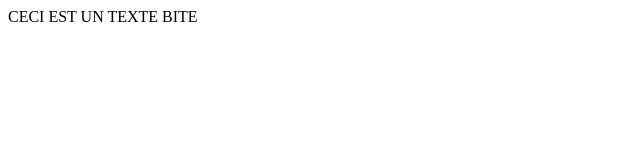
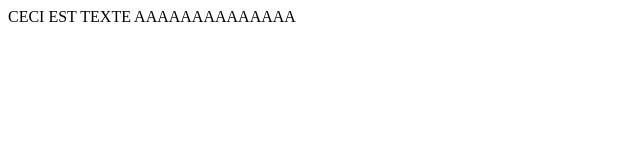
Before and after one commit to RowanLC/Test-Rowan, a plain HTML site: page index.html in a window 1280 px wide. Shown: the whole page, without its empty margins (0-640 px from the left). Drawn offline with Linux system fonts and the light colour scheme.

Commit message:
tout casser

```diff
--- a/index.html
+++ b/index.html
@@ -7,7 +7,7 @@
     <title>Petit test</title>
 </head>
 <body>
-    CECI EST UN TEXTE
-    BITE
+    CECI EST TEXTE
+    AAAAAAAAAAAAAA
 </body>
 </html>
```
